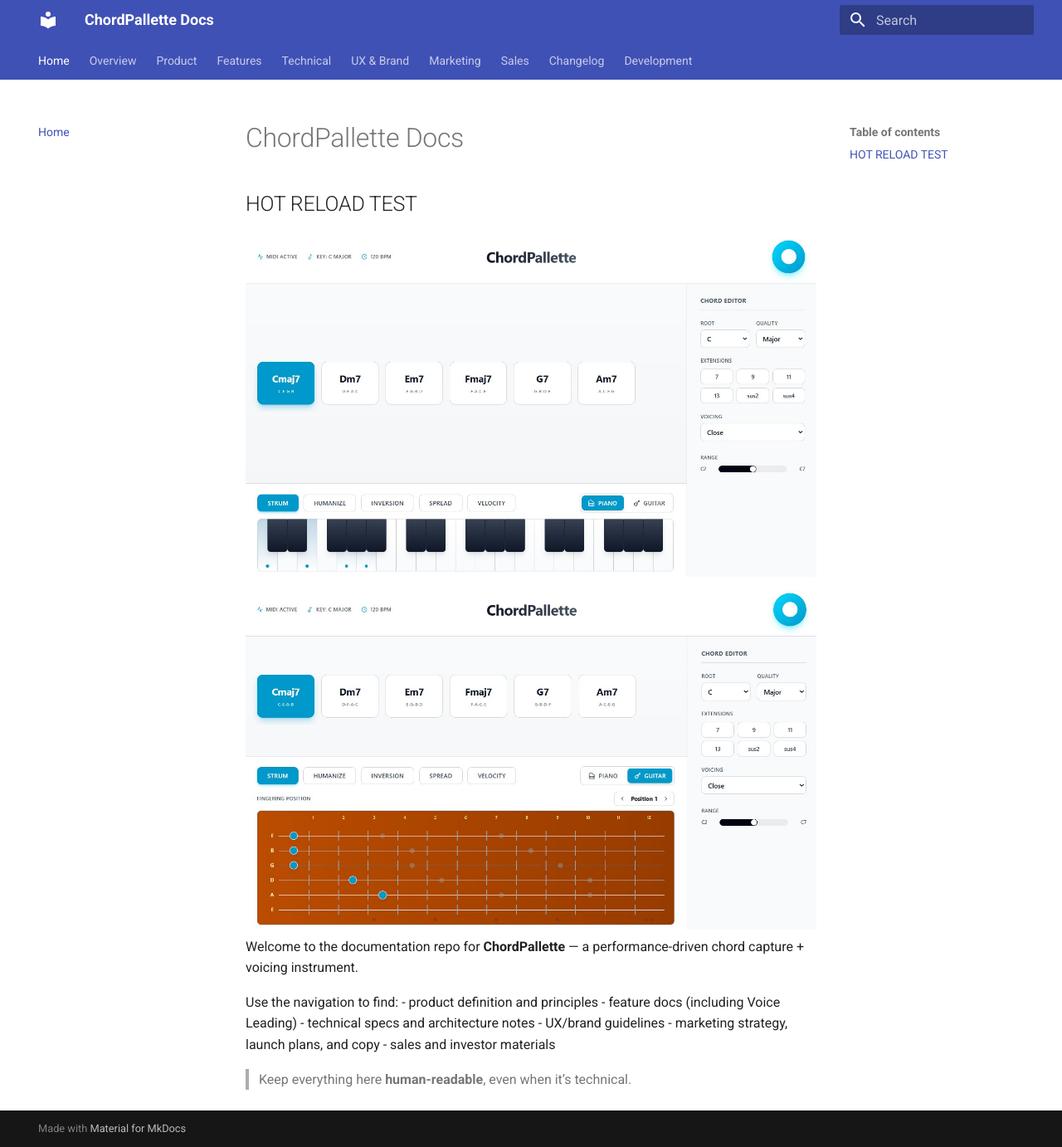
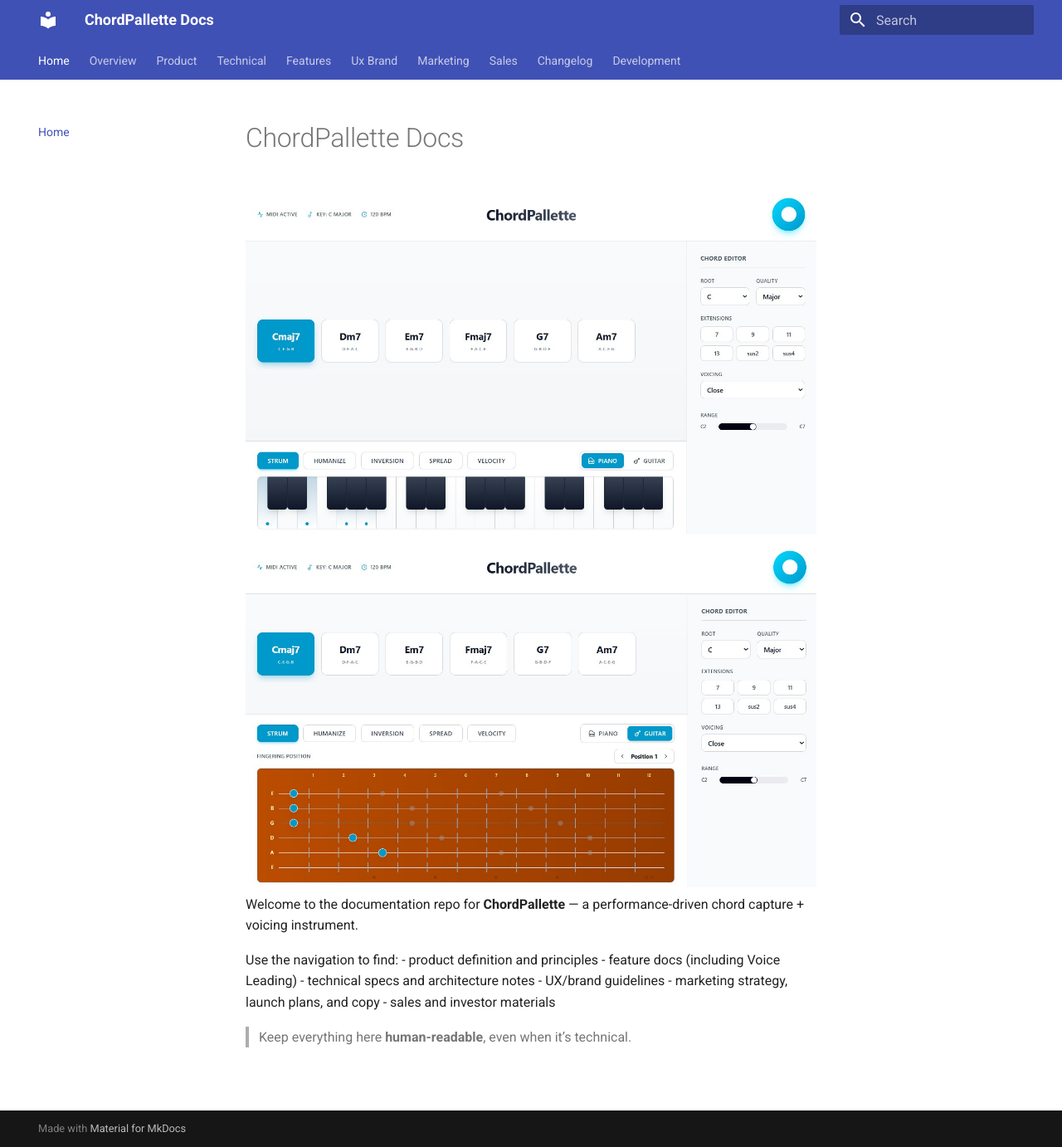
Before and after one commit to PARKER-DSP/Chord-Pallette-Docs, an MkDocs documentation site: the page built from docs/index.md, in a window 1280 px wide and 1382 px high. Shown: the whole window at 83% size. Built offline with MkDocs 1.6.1 and Material for MkDocs 9.7.7, drawn with Linux system fonts in a browser that asks for light colours; part of the change alters nothing that is shown.

```diff
--- a/docs/index.md
+++ b/docs/index.md
@@ -1,6 +1,4 @@
 # ChordPallette Docs
-
-## HOT RELOAD TEST
 
 ![alt text](00-overview/images/1.jpg)
 ![alt text](00-overview/images/2.jpg)
--- a/mkdocs.yml
+++ b/mkdocs.yml
@@ -35,46 +35,50 @@ extra_javascript:
 nav:
   - Home: index.md
   - Overview:
-      - What is ChordPallette?: 00-overview/what-is-chordpallette.md
       - Principles: 00-overview/principles.md
       - Roadmap: 00-overview/roadmap.md
+      - What Is Chordpallette: 00-overview/what-is-chordpallette.md
   - Product:
+      - Jtbd: 01-product/jtbd.md
+      - Personas: 01-product/personas.md
       - Positioning: 01-product/positioning.md
-      - Personas: 01-product/personas.md
-      - Jobs To Be Done: 01-product/jtbd.md
+  - Technical:
+      - Chordpallette Architecture Principles: 02-technical/architecture/ChordPallette_Architecture_Principles.md
+      - Module Boundaries: 02-technical/architecture/module-boundaries.md
+      - Realtime Safety: 02-technical/architecture/realtime-safety.md
+      - Data Model: 02-technical/specs/data-model.md
+      - Midi Flow Engine Split: 02-technical/specs/midi-flow-engine-split.md
   - Features:
-      - Voice Leading:
-          - Overview: 03-features/voice-leading/overview.md
-          - Operator Pack UX: 03-features/voice-leading/operator-pack-ux.md
-      - Operators:
-          - Operator System: 03-features/operators/operator-system.md
-          - Operator Catalog: 03-features/operators/operator-catalog.md
-  - Technical:
-      - Specs:
-          - MIDI Flow & Engine Split: 02-technical/specs/midi-flow-engine-split.md
-          - Data Model: 02-technical/specs/data-model.md
-      - Architecture:
-          - Module Boundaries: 02-technical/architecture/module-boundaries.md
-          - Realtime Safety: 02-technical/architecture/realtime-safety.md
-  - UX & Brand:
+      - Operator Catalog: 03-features/operators/operator-catalog.md
+      - Operator System: 03-features/operators/operator-system.md
+      - Operator Pack Ux: 03-features/voice-leading/operator-pack-ux.md
+      - Overview: 03-features/voice-leading/overview.md
+  - Ux Brand:
       - Style Guide: 04-ux-brand/style-guide/style-guide.md
-      - UI Patterns: 04-ux-brand/ui/ui-patterns.md
-      - Voice Leading UX: 04-ux-brand/ui/voice-leading-ux.md
+      - Ui Patterns: 04-ux-brand/ui/ui-patterns.md
+      - Voice Leading Ux: 04-ux-brand/ui/voice-leading-ux.md
   - Marketing:
-      - Strategy: 05-marketing/strategy/marketing-strategy.md
+      - Copy Vault: 05-marketing/copy/copy-vault.md
       - Launch Plan: 05-marketing/strategy/launch-plan.md
-      - Copy Vault: 05-marketing/copy/copy-vault.md
+      - Marketing Strategy: 05-marketing/strategy/marketing-strategy.md
   - Sales:
       - Investor Pitch: 06-sales/investor/investor-pitch.md
-      - One-Pager: 06-sales/investor/one-pager.md
+      - One Pager: 06-sales/investor/one-pager.md
       - Press Kit: 06-sales/press-kit/press-kit.md
   - Changelog:
       - Changelog: 07-changelog/changelog.md
   - Development:
-      - AI Agent Rules: 08-development/ai-agent-rules.md
+      - Commit Notes: 08-development/COMMIT_NOTES.md
+      - Pro Commit Guidelines: 08-development/PRO_COMMIT_GUIDELINES.md
+      - Release Notes: 08-development/RELEASE_NOTES.md
+      - Ai Agent Rules: 08-development/ai-agent-rules.md
+      - Architecture: 08-development/architecture.md
       - Invariants: 08-development/invariants.md
-      - Architecture (Dev): 08-development/architecture.md
-      - Commit Notes: 08-development/COMMIT_NOTES.md
-      - Release Notes (Dev): 08-development/RELEASE_NOTES.md
-      - Pro Commit Guidelines: 08-development/PRO_COMMIT_GUIDELINES.md
       - Market Strategy Report: 08-development/market-strategy-report.md
+      - Ai Agent Rules: 08-development/originals/AI_AGENT_RULES.md
+      - Commit Notes: 08-development/originals/COMMIT_NOTES.md
+      - Pro Commit Guidelines: 08-development/originals/PRO_COMMIT_GUIDELINES.md
+      - Release Notes: 08-development/originals/RELEASE_NOTES.md
+      - Architecture: 08-development/originals/architecture.md
+      - Invariants: 08-development/originals/invariants.md
+      - Market Strategy Report: 08-development/originals/market-strategy-report.md
```
Also changed, not shown: 1 other file.
